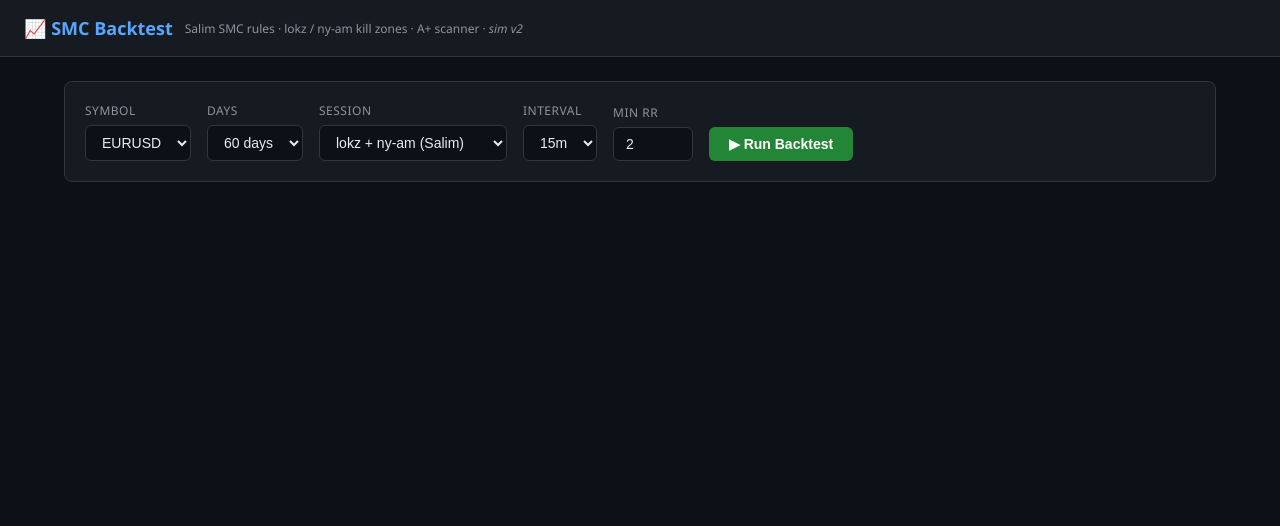
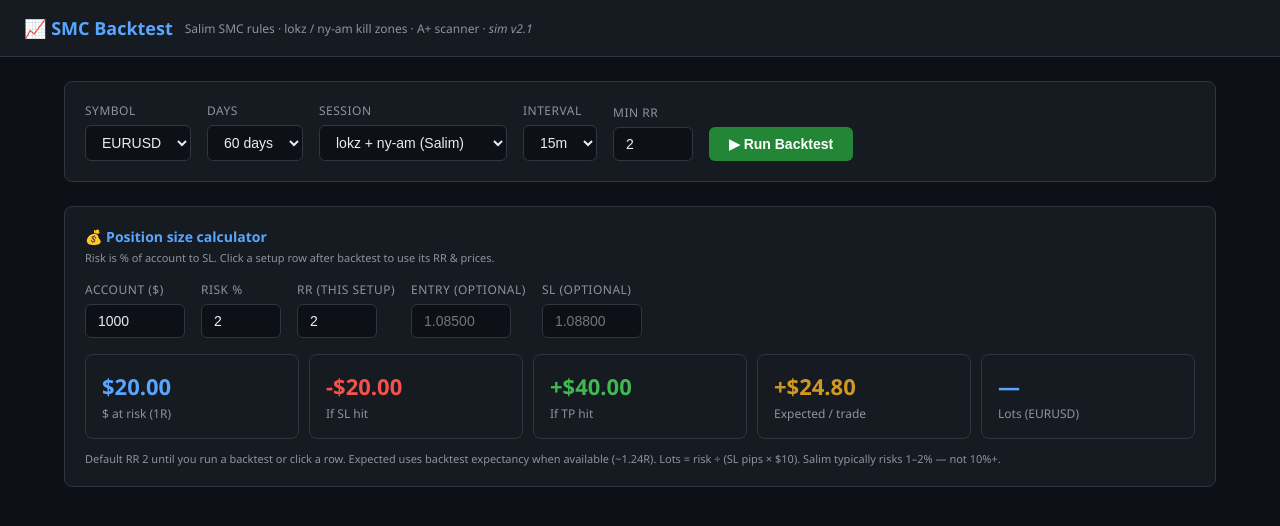
Before and after one commit to alimire/smc-backtest, a Flask app: page / in a window 1280 px wide. Shown: the top 526 px of the page. Run offline with Flask 3, Linux system fonts and the light colour scheme.

Commit message:
Add position size calculator to the backtest dashboard.
Account risk %, win/loss dollars, expectancy, and EURUSD lots; click a row to fill RR and prices.

Co-authored-by: Cursor <cursoragent@cursor.com>

```diff
--- a/templates/index.html
+++ b/templates/index.html
@@ -78,13 +78,25 @@
   .empty { text-align: center; padding: 60px; color: #8b949e; font-size: 14px; }
   #error { background: #2d1117; border: 1px solid #f85149; border-radius: 6px;
            padding: 12px 16px; margin-bottom: 16px; color: #f85149; font-size: 13px; display: none; }
+
+  .calc-panel { background: #161b22; border: 1px solid #30363d; border-radius: 8px;
+                padding: 20px; margin-bottom: 24px; }
+  .calc-panel h2 { font-size: 14px; font-weight: 600; color: #58a6ff; margin-bottom: 4px; }
+  .calc-panel .calc-sub { font-size: 11px; color: #8b949e; margin-bottom: 16px; }
+  .calc-controls { display: flex; flex-wrap: wrap; gap: 16px; align-items: flex-end; margin-bottom: 16px; }
+  .calc-out { display: grid; grid-template-columns: repeat(auto-fit, minmax(120px, 1fr)); gap: 10px; }
+  .calc-out .stat .val { font-size: 22px; }
+  .calc-hint { font-size: 11px; color: #8b949e; margin-top: 12px; line-height: 1.4; }
+  tr.clickable { cursor: pointer; }
+  tr.clickable:hover td { background: #21262d !important; }
+  tr.calc-selected td { outline: 1px solid #58a6ff; outline-offset: -1px; }
 </style>
 </head>
 <body>
 
 <header>
   <h1>📈 SMC Backtest</h1>
-  <span>Salim SMC rules · lokz / ny-am kill zones · A+ scanner · <em id="appVersion">sim v2</em></span>
+  <span>Salim SMC rules · lokz / ny-am kill zones · A+ scanner · <em id="appVersion">sim v2.1</em></span>
 </header>
 
 <div class="container">
@@ -134,6 +146,45 @@
 
   <div id="error"></div>
 
+  <!-- Position size calculator -->
+  <div class="calc-panel" id="calcPanel">
+    <h2>💰 Position size calculator</h2>
+    <p class="calc-sub">Risk is % of account to SL. Click a setup row after backtest to use its RR &amp; prices.</p>
+    <div class="calc-controls">
+      <div class="field">
+        <label>Account ($)</label>
+        <input id="calcAccount" type="number" value="1000" min="1" step="100" style="width:100px">
+      </div>
+      <div class="field">
+        <label>Risk %</label>
+        <input id="calcRiskPct" type="number" value="2" min="0.1" max="100" step="0.5" style="width:80px">
+      </div>
+      <div class="field">
+        <label>RR (this setup)</label>
+        <input id="calcRR" type="number" value="2" min="0.5" step="0.1" style="width:80px">
+      </div>
+      <div class="field">
+        <label>Entry (optional)</label>
+        <input id="calcEntry" type="number" step="0.00001" placeholder="1.08500" style="width:100px">
+      </div>
+      <div class="field">
+        <label>SL (optional)</label>
+        <input id="calcSL" type="number" step="0.00001" placeholder="1.08800" style="width:100px">
+      </div>
+    </div>
+    <div class="calc-out stats" style="margin-bottom:0">
+      <div class="stat"><div class="val" id="calcRiskD">—</div><div class="lbl">$ at risk (1R)</div></div>
+      <div class="stat red"><div class="val" id="calcLoss">—</div><div class="lbl">If SL hit</div></div>
+      <div class="stat green"><div class="val" id="calcWin">—</div><div class="lbl">If TP hit</div></div>
+      <div class="stat yellow"><div class="val" id="calcExp">—</div><div class="lbl">Expected / trade</div></div>
+      <div class="stat"><div class="val" id="calcLots">—</div><div class="lbl">Lots (EURUSD)</div></div>
+    </div>
+    <p class="calc-hint" id="calcHint">
+      Default RR 2 until you run a backtest or click a row. Expected uses backtest expectancy when available (~1.24R).
+      Lots = risk ÷ (SL pips × $10). Salim typically risks 1–2% — not 10%+.
+    </p>
+  </div>
+
   <!-- Stats -->
   <div class="stats" id="stats" style="display:none">
     <div class="stat"><div class="val" id="s-total">—</div><div class="lbl">Total setups</div></div>
@@ -164,6 +215,61 @@
 
 <script>
 let allRows = [];
+let backtestExpectancy = null;
+
+function fmtMoneySigned(n, forceSign) {
+  if (n == null || Number.isNaN(n)) return '—';
+  const prefix = forceSign && n > 0 ? '+' : (n < 0 ? '-' : '');
+  return prefix + '$' + Math.abs(n).toFixed(Math.abs(n) >= 100 ? 0 : 2);
+}
+
+function updateCalculator(fromRow) {
+  const account = parseFloat(document.getElementById('calcAccount').value) || 0;
+  const riskPct = parseFloat(document.getElementById('calcRiskPct').value) || 0;
+  const rr = parseFloat(document.getElementById('calcRR').value) || 0;
+  const entry = parseFloat(document.getElementById('calcEntry').value);
+  const sl = parseFloat(document.getElementById('calcSL').value);
+
+  const riskD = account * (riskPct / 100);
+  const winD = riskD * rr;
+  const lossD = -riskD;
+  const expR = backtestExpectancy != null ? backtestExpectancy : 1.24;
+  const expD = riskD * expR;
+
+  document.getElementById('calcRiskD').textContent = fmtMoneySigned(riskD, false);
+  document.getElementById('calcLoss').textContent = fmtMoneySigned(lossD, false);
+  document.getElementById('calcWin').textContent = fmtMoneySigned(winD, true);
+  document.getElementById('calcExp').textContent = fmtMoneySigned(expD, true);
+
+  let lotsText = '—';
+  if (!Number.isNaN(entry) && !Number.isNaN(sl) && entry !== sl && riskD > 0) {
+    const pips = Math.abs(entry - sl) / 0.0001;
+    if (pips > 0) {
+      const lots = riskD / (pips * 10);
+      lotsText = lots >= 0.01 ? lots.toFixed(2) : lots.toFixed(3);
+    }
+  }
+  document.getElementById('calcLots').textContent = lotsText;
+
+  const hint = document.getElementById('calcHint');
+  if (fromRow) {
+    hint.textContent = `Using setup: RR ${rr} · risk ${riskPct}% of $${account} = ${fmtMoneySigned(riskD, false)} · win target ${fmtMoneySigned(winD, true)}`;
+  }
+}
+
+function selectSetupRow(r, tr) {
+  document.querySelectorAll('tr.calc-selected').forEach(el => el.classList.remove('calc-selected'));
+  if (tr) tr.classList.add('calc-selected');
+  document.getElementById('calcRR').value = r.rr_ratio;
+  document.getElementById('calcEntry').value = r.entry_price;
+  document.getElementById('calcSL').value = r.stop_loss;
+  updateCalculator(true);
+}
+
+['calcAccount', 'calcRiskPct', 'calcRR', 'calcEntry', 'calcSL'].forEach(id => {
+  document.getElementById(id).addEventListener('input', () => updateCalculator(false));
+});
+updateCalculator(false);
 
 async function runBacktest() {
   const btn = document.getElementById('runBtn');
@@ -219,6 +325,12 @@ async function runBacktest() {
       errBox.style.display = 'block';
     }
 
+    backtestExpectancy = data.expectancy_r != null ? parseFloat(data.expectancy_r) : null;
+    if (data.avg_planned_rr && document.getElementById('calcRR').value === '2') {
+      document.getElementById('calcRR').value = data.avg_planned_rr;
+    }
+    updateCalculator(false);
+
     // Table
     document.getElementById('tabs').style.display = 'flex';
     document.getElementById('tableWrap').style.display = 'block';
@@ -266,9 +378,9 @@ function renderTable(rows) {
     return '<span style="color:#d29922">' + o + '</span>';
   };
 
-  for (const r of rows) {
-    const cls = r.is_aplus ? ' class="aplus"' : '';
-    html += `<tr${cls}>
+  rows.forEach((r, i) => {
+    const cls = r.is_aplus ? 'aplus clickable' : 'clickable';
+    html += `<tr class="${cls}" data-idx="${i}">
       <td>${r.time.slice(0,16)}</td>
       <td>${dir(r.direction)}</td>
       <td>${r.entry_price}</td>
@@ -284,9 +396,17 @@ function renderTable(rows) {
       <td>${r.is_aplus ? '⭐' : ''}</td>
       <td style="color:#8b949e">${r.notes || ''}</td>
     </tr>`;
-  }
+  });
   html += '</table>';
   document.getElementById('tableContent').innerHTML = html;
+
+  let tableRows = [...document.getElementById('tableContent').querySelectorAll('tbody tr, table tr')].slice(1);
+  tableRows.forEach(tr => {
+    tr.addEventListener('click', () => {
+      const idx = parseInt(tr.dataset.idx, 10);
+      if (!Number.isNaN(idx) && rows[idx]) selectSetupRow(rows[idx], tr);
+    });
+  });
 }
 </script>
 </body>
```
